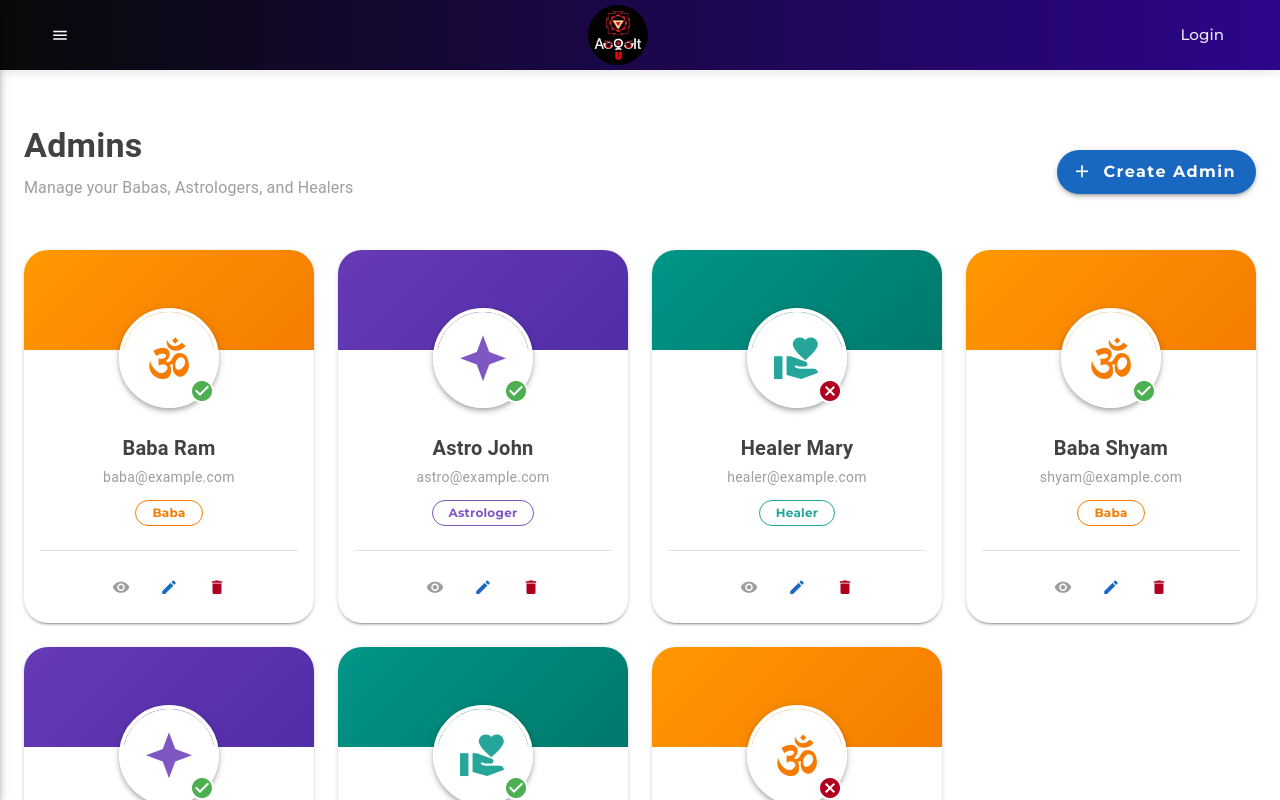
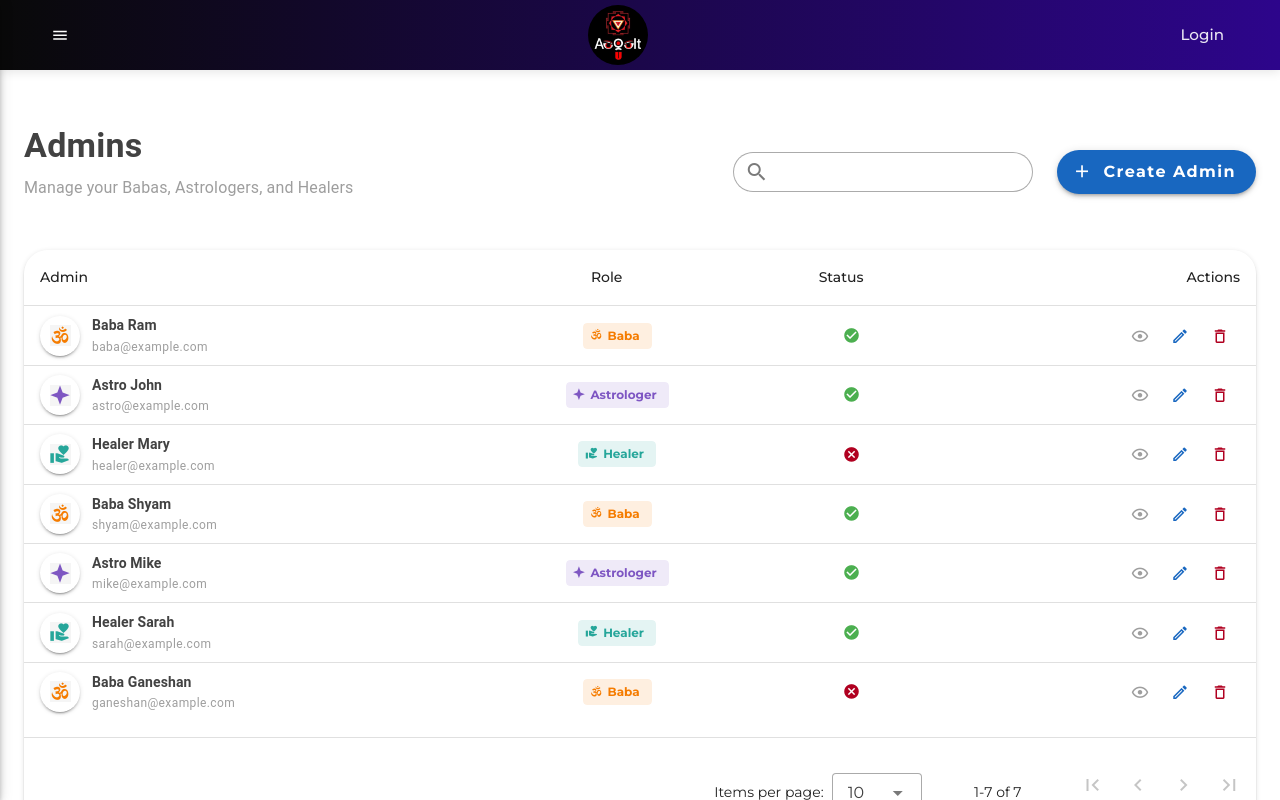
Before and after one commit to akashajaydev/Frotend_Main_APP, a Nuxt app: page / in a window 1280 px wide. Shown: the top 800 px of the page. Built offline with nearby package versions, Linux system fonts and the light colour scheme.

Commit message:
added admin page

```diff
--- a/pages/index.vue
+++ b/pages/index.vue
@@ -11,6 +11,7 @@ const admins = ref([
   { id: 7, name: 'Baba Ganeshan', email: 'ganeshan@example.com', type: 'Baba', active: false, avatar: '' },
 ])
 
+const search = ref('')
 const createDialog = ref(false)
 const newAdmin = ref({
   name: '',
@@ -21,13 +22,20 @@ const newAdmin = ref({
 
 const adminTypes = ['Baba', 'Astrologer', 'Healer']
 
+const headers = [
+  { title: 'Admin', key: 'name', align: 'start' },
+  { title: 'Role', key: 'type', align: 'center' },
+  { title: 'Status', key: 'active', align: 'center' },
+  { title: 'Actions', key: 'actions', align: 'end', sortable: false },
+]
+
 // Helper for Role styling
 const getRoleTheme = (type: string) => {
   switch (type) {
-    case 'Baba': return { color: 'orange-darken-2', gradient: 'linear-gradient(135deg, #FF9800, #F57C00)', icon: 'mdi-om' }
-    case 'Astrologer': return { color: 'deep-purple-lighten-1', gradient: 'linear-gradient(135deg, #673AB7, #512DA8)', icon: 'mdi-star-four-points' }
-    case 'Healer': return { color: 'teal-lighten-1', gradient: 'linear-gradient(135deg, #009688, #00796B)', icon: 'mdi-hand-heart' }
-    default: return { color: 'grey', gradient: 'linear-gradient(135deg, #757575, #616161)', icon: 'mdi-account' }
+    case 'Baba': return { color: 'orange-darken-2', icon: 'mdi-om' }
+    case 'Astrologer': return { color: 'deep-purple-lighten-1', icon: 'mdi-star-four-points' }
+    case 'Healer': return { color: 'teal-lighten-1', icon: 'mdi-hand-heart' }
+    default: return { color: 'grey', icon: 'mdi-account' }
   }
 }
 
@@ -60,11 +68,24 @@ function deleteAdmin(item: any) {
 
 <template>
   <v-container fluid class="pa-6">
-    <div class="d-flex justify-space-between align-center mb-8">
+    <div class="d-flex flex-column flex-md-row justify-space-between align-md-center mb-8 gap-4">
       <div>
         <h1 class="text-h4 font-weight-bold text-grey-darken-3">Admins</h1>
         <p class="text-subtitle-1 text-grey">Manage your Babas, Astrologers, and Healers</p>
       </div>
+      <div class="d-flex gap-4 align-center">
+        <v-text-field
+            v-model="search"
+            prepend-inner-icon="mdi-magnify"
+            density="compact"
+            label="Search Admins"
+            single-line
+            hide-details
+            variant="outlined"
+            rounded="xl"
+            class="search-field"
+            style="width: 300px; max-width: 100%;"
+        ></v-text-field>
         <v-btn
             color="primary"
             prepend-icon="mdi-plus"
@@ -77,79 +98,74 @@ function deleteAdmin(item: any) {
             Create Admin
         </v-btn>
       </div>
+    </div>
 
-    <v-row>
-      <v-col
-        v-for="admin in admins"
-        :key="admin.id"
-        cols="12"
-        sm="6"
-        md="4"
-        lg="3"
+    <v-card elevation="2" rounded="xl" class="overflow-hidden">
+      <v-data-table
+        :headers="headers"
+        :items="admins"
+        :search="search"
+        class="admin-table"
+        hover
       >
-        <v-hover v-slot="{ isHovering, props }">
-          <v-card
-            v-bind="props"
-            :elevation="isHovering ? 8 : 2"
-            class="admin-card pt-12 text-center"
-            rounded="xl"
-            :class="{ 'on-hover': isHovering }"
+        <!-- Admin Name & Avatar Slot -->
+        <template v-slot:item.name="{ item }">
+          <div class="d-flex align-center py-2">
+            <v-avatar size="40" class="mr-3 elevation-2">
+              <v-img v-if="item.avatar" :src="item.avatar" cover></v-img>
+              <v-icon v-else :icon="getRoleTheme(item.type).icon" :color="getRoleTheme(item.type).color" class="bg-grey-lighten-4"></v-icon>
+            </v-avatar>
+            <div>
+              <div class="text-subtitle-2 font-weight-bold text-grey-darken-3">{{ item.name }}</div>
+              <div class="text-caption text-grey">{{ item.email }}</div>
+            </div>
+          </div>
+        </template>
+
+        <!-- Role Slot -->
+        <template v-slot:item.type="{ item }">
+          <v-chip
+            :color="getRoleTheme(item.type).color"
+            variant="tonal"
+            size="small"
+            class="font-weight-bold px-3"
+            label
           >
-            <!-- Colored Header/Top Bar -->
-            <div class="card-header-bg" :style="{ background: getRoleTheme(admin.type).gradient }"></div>
+            <v-icon start size="small" :icon="getRoleTheme(item.type).icon"></v-icon>
+            {{ item.type }}
+          </v-chip>
+        </template>
 
-            <!-- Avatar -->
-            <div class="avatar-wrapper">
-              <v-avatar size="100" class="elevation-4 border-white">
-                <v-img v-if="admin.avatar" :src="admin.avatar" cover></v-img>
-                <div v-else class="d-flex justify-center align-center w-100 h-100 bg-white">
-                   <v-icon :icon="getRoleTheme(admin.type).icon" size="50" :color="getRoleTheme(admin.type).color"></v-icon>
-                </div>
-              </v-avatar>
-              <!-- Active Indicator -->
+        <!-- Status Slot -->
+        <template v-slot:item.active="{ item }">
+            <div class="d-flex justify-center">
                 <v-icon
-                class="active-status-icon"
-                :icon="admin.active ? 'mdi-check-circle' : 'mdi-close-circle'"
-                :color="admin.active ? 'success' : 'error'"
+                    :icon="item.active ? 'mdi-check-circle' : 'mdi-close-circle'"
+                    :color="item.active ? 'success' : 'error'"
+                    size="small"
                 ></v-icon>
             </div>
+        </template>
 
-            <!-- Content -->
-            <v-card-text class="mt-2">
-              <h3 class="text-h6 font-weight-bold text-grey-darken-3 mb-1">{{ admin.name }}</h3>
-              <p class="text-body-2 text-grey mb-3">{{ admin.email }}</p>
-
-              <v-chip
-                :color="getRoleTheme(admin.type).color"
-                variant="outlined"
-                class="font-weight-bold px-4"
-                size="small"
-              >
-                {{ admin.type }}
-              </v-chip>
-            </v-card-text>
-
-            <v-divider class="mx-4 my-2"></v-divider>
-
-            <!-- Actions -->
-            <v-card-actions class="justify-center pb-4">
-               <v-btn icon size="small" variant="text" color="grey" @click="viewAdmin(admin)">
-                 <v-icon>mdi-eye</v-icon>
-                 <v-tooltip activator="parent" location="top">View Profile</v-tooltip>
+        <!-- Actions Slot -->
+        <template v-slot:item.actions="{ item }">
+            <div class="d-flex justify-end">
+                <v-btn icon size="small" variant="text" color="grey" @click="viewAdmin(item)">
+                    <v-icon>mdi-eye-outline</v-icon>
+                    <v-tooltip activator="parent" location="top">View</v-tooltip>
                 </v-btn>
-               <v-btn icon size="small" variant="text" color="primary" @click="editAdmin(admin)">
-                 <v-icon>mdi-pencil</v-icon>
+                <v-btn icon size="small" variant="text" color="primary" @click="editAdmin(item)">
+                    <v-icon>mdi-pencil-outline</v-icon>
                     <v-tooltip activator="parent" location="top">Edit</v-tooltip>
                 </v-btn>
-               <v-btn icon size="small" variant="text" color="error" @click="deleteAdmin(admin)">
-                 <v-icon>mdi-delete</v-icon>
+                <v-btn icon size="small" variant="text" color="error" @click="deleteAdmin(item)">
+                    <v-icon>mdi-delete-outline</v-icon>
                     <v-tooltip activator="parent" location="top">Delete</v-tooltip>
                 </v-btn>
-            </v-card-actions>
+            </div>
+        </template>
+      </v-data-table>
     </v-card>
-        </v-hover>
-      </v-col>
-    </v-row>
 
     <!-- Create Admin Dialog -->
     <v-dialog v-model="createDialog" max-width="500px">
@@ -216,42 +232,7 @@ function deleteAdmin(item: any) {
 .v-container {
     font-family: 'Montserrat', sans-serif;
 }
-
-.admin-card {
-    position: relative;
-    transition: all 0.3s ease-in-out;
-    background: white;
-    overflow: hidden;
-}
-
-.admin-card.on-hover {
-    transform: translateY(-8px);
-}
-
-.card-header-bg {
-    position: absolute;
-    top: 0;
-    left: 0;
-    width: 100%;
-    height: 100px;
-}
-
-.avatar-wrapper {
-    position: relative;
-    display: inline-block;
-    margin-top: 10px; /* Adjust to overlap correctly */
-}
-
-.border-white {
-    border: 4px solid white;
-}
-
-.active-status-icon {
-    position: absolute;
-    bottom: 5px;
-    right: 5px;
-    background: white;
-    border-radius: 50%;
-    border: 2px solid white;
+.gap-4 {
+    gap: 16px;
 }
 </style>
```
Lines whose indentation alone changed are shown as unchanged.
